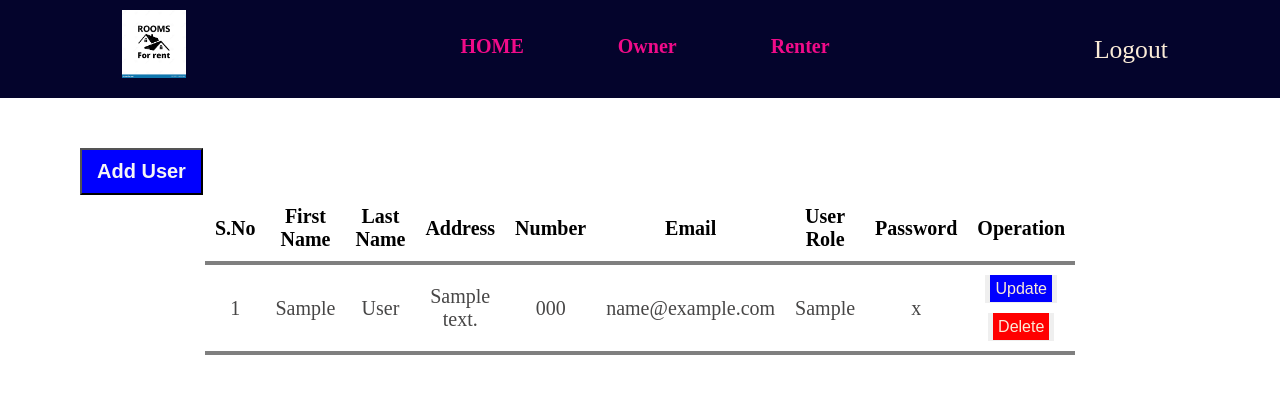
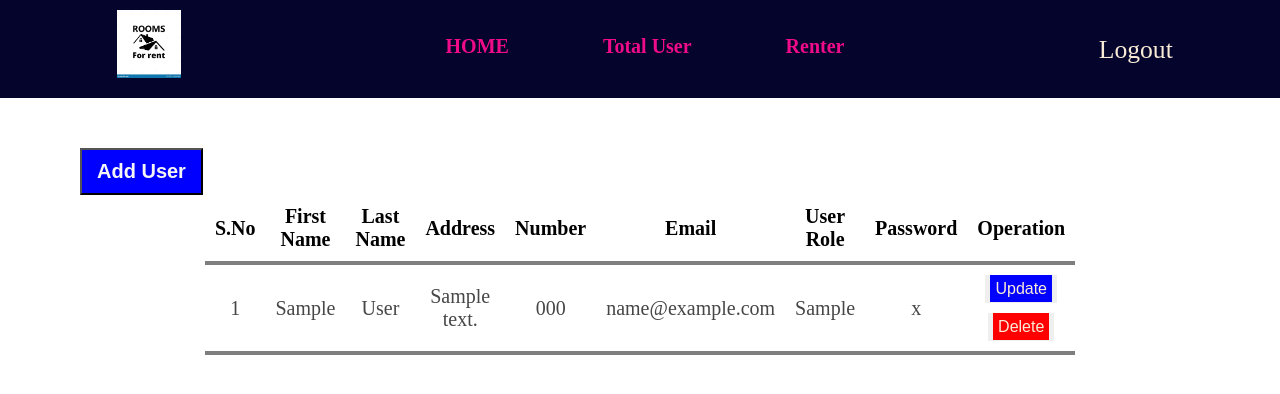
Before and after one commit to Ujjwalthakuri/Room-Rental-System, a PHP site: page /admin.php in a window 1280 px wide. Shown: the top 394 px of the page. Run offline with PHP 8.4, Linux system fonts and the light colour scheme; the visitor is signed in with stand-in values (Sample User, id 1); tables that the repository leaves empty or names only in its code hold one stand-in row (values such as "Sample post").

Commit message:
Update admin.php

```diff
--- a/semproject/sem/admin.php
+++ b/semproject/sem/admin.php
@@ -15,12 +15,12 @@ session_start();
     <nav id="adnv">
             <!-- <h2>Rental System</h2> -->
             <div class="logo">
-            <a href="admin.php"><img src="image/logo.png" alt="logo"></a>
+            <a href="admin_home.php"><img src="image/logo.png" alt="logo"></a>
             </div>
          <ul>
-                <li><a href="admin.php">HOME</a> </li>
+                <li><a href="admin_home.php">HOME</a> </li>
                 <!-- <li><a href="#Home">BUY</a> </li> -->
-                <li><a href="#">Owner</a> </li>
+                <li><a href="admin.php">Total User</a> </li>
                 <li><a href="#">Renter</a> </li>
                <!-- <li class="search"><input id="search" type="search" placeholder="search rooom by Address"></li> -->
          </ul>
```
